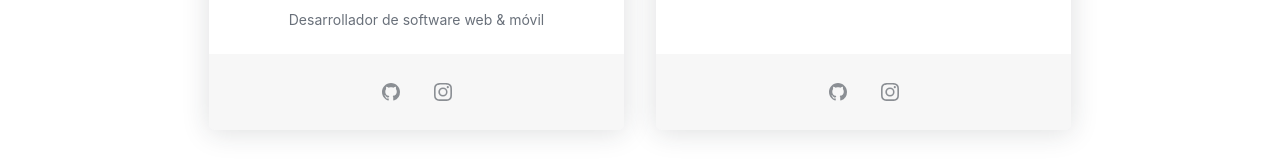
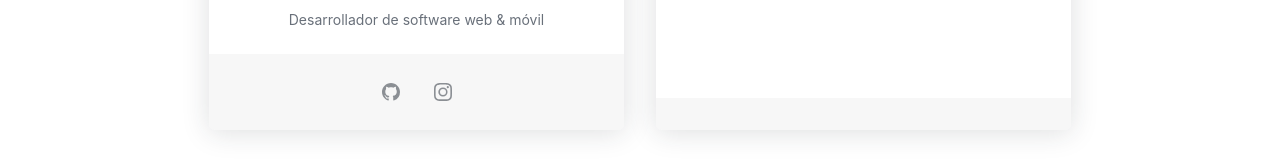
Before and after one commit to LosSavantes/savant.do, a Next.js app: page /about in a window 1280 px wide. Shown: the part 1236-1400 px from the top of the page. Built offline with nearby package versions, Linux system fonts and the light colour scheme; a web font is replaced by a local one.

Commit message:
Update index.jsx

```diff
--- a/pages/about/index.jsx
+++ b/pages/about/index.jsx
@@ -92,20 +92,7 @@ export default function index(props) {
                     <div className="card-team-position mb-3">Co-fundador</div>
                   </div>
                   <div className="card-footer text-center">
-                    <a
-                      className="btn btn-icon btn-transparent-dark mx-1"
-                      href="//github.com/zoomstereo"
-                      target="_blank"
-                    >
-                      <Icon name="github" />
-                    </a>
-                    <a
-                      className="btn btn-icon btn-transparent-dark mx-1"
-                      href="//instagram.com/johanpimentelm"
-                      target="_blank"
-                    >
-                      <Icon name="instagram" />
-                    </a>
+
                   </div>
                 </div>
                 {/* /card-team */}
```
